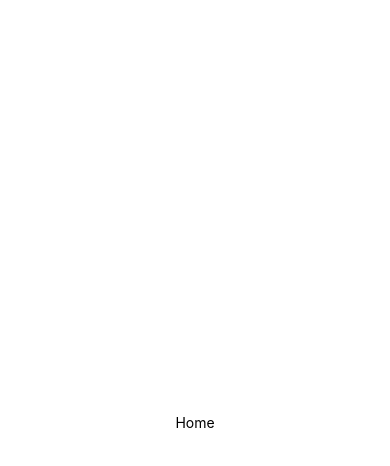
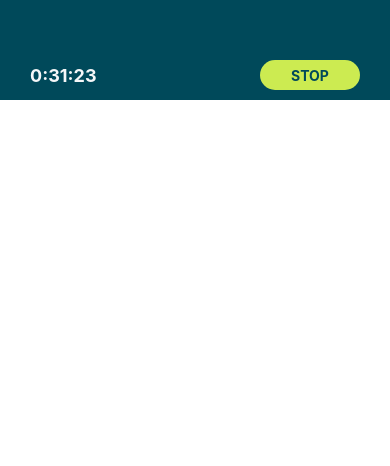
Before and after one commit to Alexandre91300/cpf_test_technique, a React Native app in the folder cpf/: screen / in a window 390 px wide. Shown: the top 466 px of the page. Built offline with nearby package versions, Linux system fonts and the light colour scheme.

Commit message:
[ADD]: Header

```diff
--- a/cpf/src/App.js
+++ b/cpf/src/App.js
@@ -1,12 +1,11 @@
 import React from "react"
-import {Text, View} from 'react-native'
+
+import Home from "./Screens/Home";
 
 const App = () => {
   return(
-    <View style={{flex: 1, alignItems: "center", justifyContent: "center"}}>
-      <Text>Home</Text>
-    </View>
+    <Home/>
   );
 }
 
-export default App
+export default App;
--- /dev/null
+++ b/cpf/src/Assets/Colors.js
@@ -0,0 +1,10 @@
+
+const Colors = {
+    whiteBlue: 'rgb(245,247,248)',
+    white: 'rgb(255,255,255)',
+    darkBlue: 'rgb(0,73,90)',
+    green: 'rgb(204,235,81)',
+    red: 'rgb(255,118,99)',
+}
+
+export default Colors;
--- /dev/null
+++ b/cpf/src/Components/Header.js
@@ -0,0 +1,49 @@
+import React from "react"
+import { Text, View, StyleSheet, TouchableOpacity } from 'react-native'
+import Colors from "../Assets/Colors";
+
+const Header = () => {
+    return (
+        <View style={styles.header}>
+            <Text style={styles.counter}>0:31:23</Text>
+            <TouchableOpacity>
+                <View style={styles.button}>
+                    <Text style={styles.buttonText}>STOP</Text>
+                </View>
+            </TouchableOpacity>
+        </View>
+    );
+}
+
+const styles = StyleSheet.create({
+    header: {
+        width: '100%',
+        height: 100,
+        alignItems: 'center',
+        justifyContent: 'space-between',
+        flexDirection: 'row',
+        paddingHorizontal: 30,
+        paddingTop: 50,
+        backgroundColor: Colors.darkBlue,
+    },
+    counter: {
+        fontWeight: 'bold',
+        fontSize: 18,
+        color: Colors.whiteBlue,
+    },
+    button: {
+        backgroundColor: Colors.green,
+        width: 100,
+        height: 30,
+        borderRadius: 20,
+        alignItems: 'center',
+        justifyContent: 'center'
+    },
+    buttonText: {
+        color: Colors.darkBlue,
+        fontWeight: 'bold'
+
+    }
+})
+
+export default Header;
--- /dev/null
+++ b/cpf/src/Screens/Home.js
@@ -0,0 +1,12 @@
+import React from "react"
+import {Text, View} from 'react-native'
+
+import Header from "../Components/Header";
+
+const Home = () => {
+  return(
+    <Header/>
+  );
+}
+
+export default Home;
```
